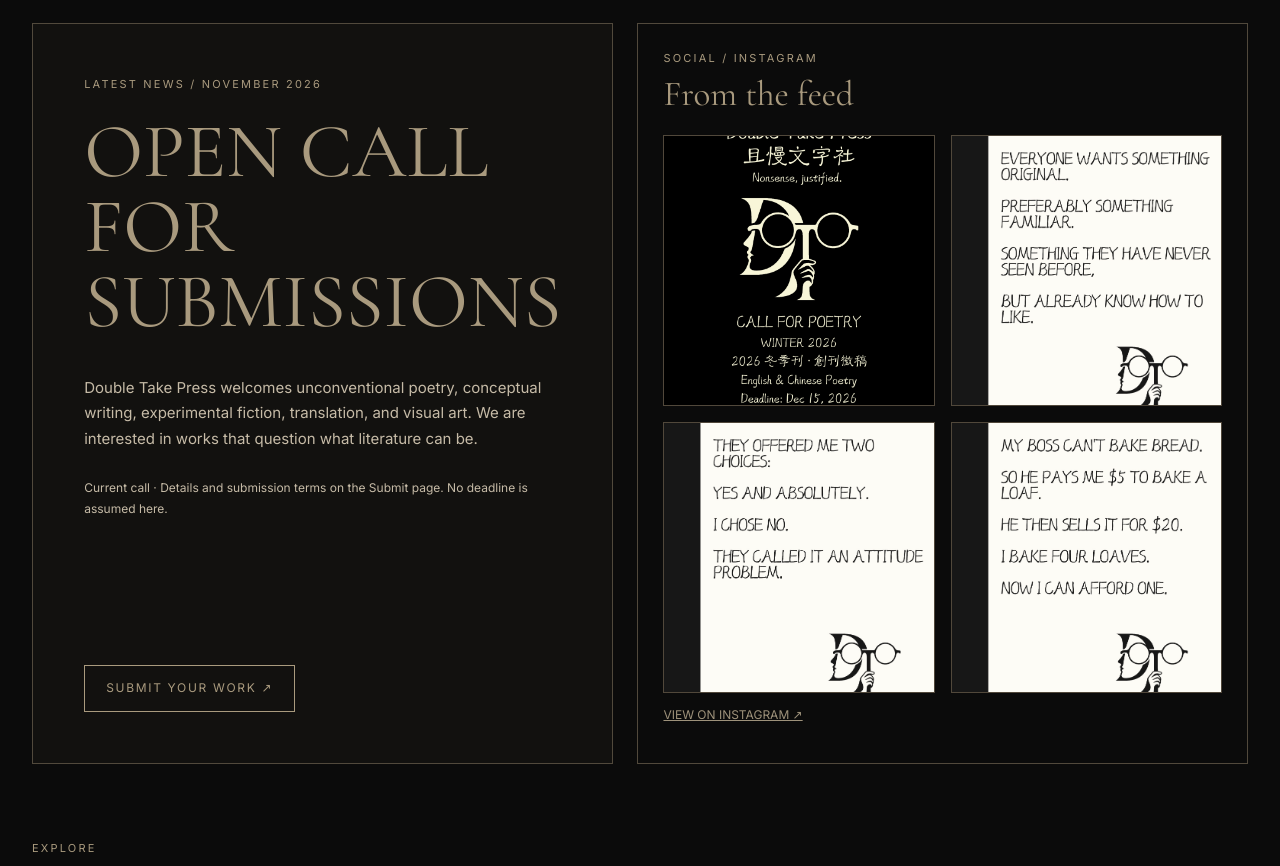
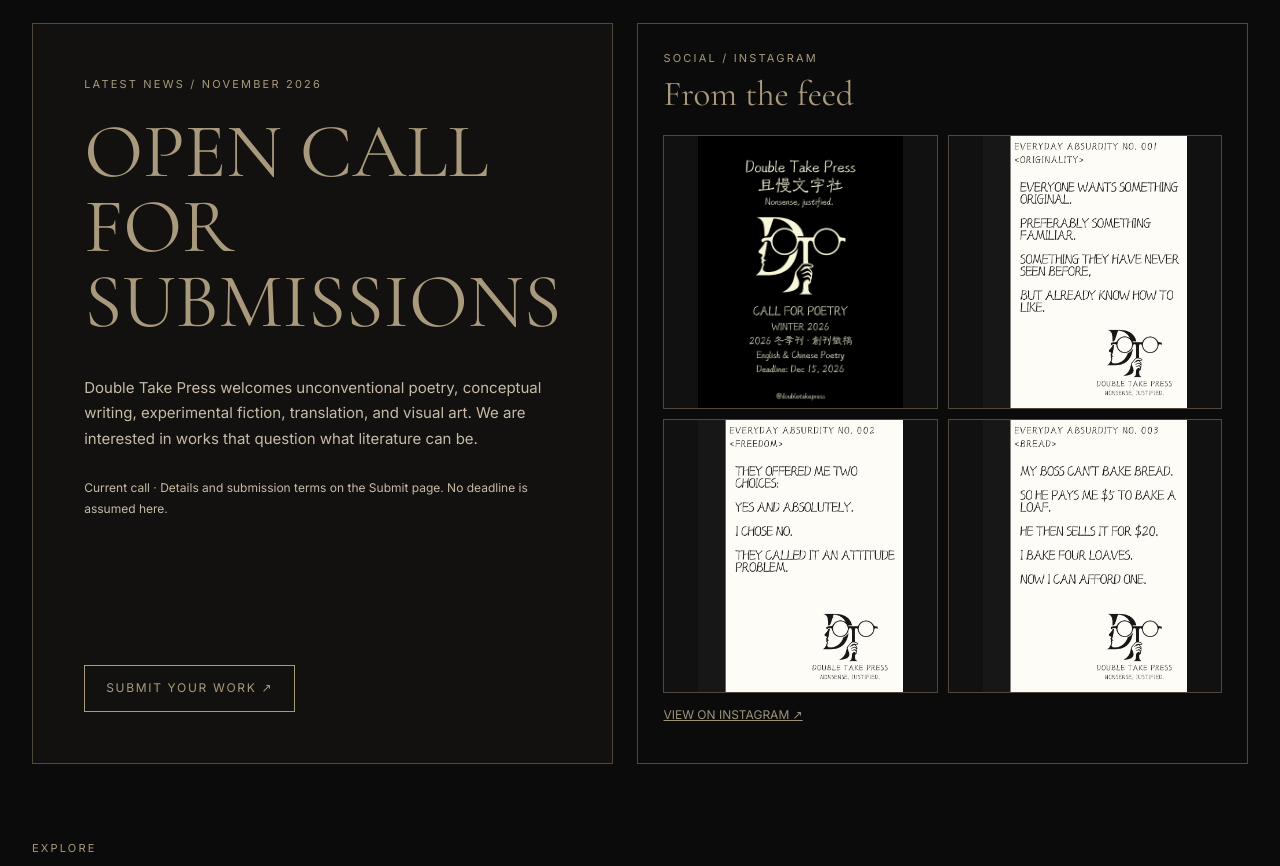
Before and after one commit to doubletakeworld/doubletakeworld.github.io, a plain HTML site: page press/index.html in a window 1280 px wide. Shown: the part 440-1306 px from the top of the page. Drawn offline with nearby package versions, Linux system fonts and the light colour scheme.

Commit message:
Update style.css

```diff
--- a/press/style.css
+++ b/press/style.css
@@ -67,31 +67,34 @@
 }
 
 
+
 /* Instagram gallery */
 .insta-grid {
   display: grid;
   grid-template-columns: repeat(2, minmax(0, 1fr));
-  gap: 16px;
+  gap: 10px;
+  margin-top: 20px;
 }
 
 .insta-post {
   display: block;
+  width: 100%;
   aspect-ratio: 1 / 1;
   overflow: hidden;
+  background: #111;
   border: 1px solid #51483b;
-  background: #211e19;
 }
 
 .insta-post img {
   display: block;
   width: 100%;
   height: 100%;
-  object-fit: cover;
+  object-fit: contain;
   transition: transform 0.3s ease;
 }
 
 .insta-post:hover img {
-  transform: scale(1.04);
+  transform: scale(1.03);
 }
 
 .insta-post:focus-visible {
```
